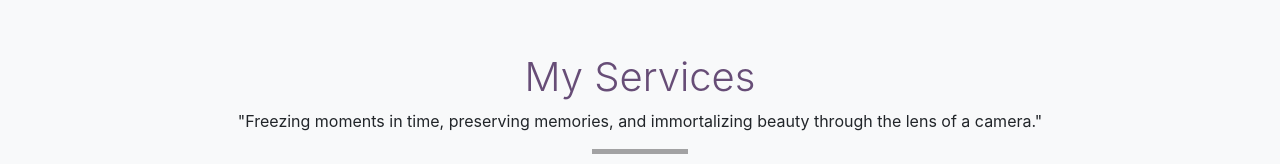
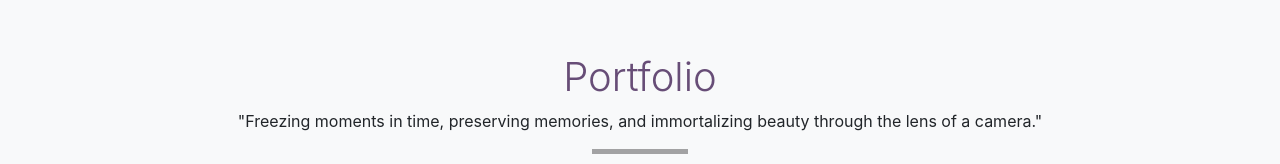
Before and after one commit to FarhanHamim/Portfolio, a plain HTML site: page index.html in a window 1280 px wide. Shown: the part 2443-2607 px from the top of the page. Drawn offline with nearby package versions, Linux system fonts and the light colour scheme.

Commit message:
Update index.html

```diff
--- a/index.html
+++ b/index.html
@@ -121,7 +121,7 @@
   <section id="portfolio" class="bg-light">
         <div class="container">
             <div class="text-center pt-5">
-                <h2 class="display-4 pt-5">My Services</h2>
+                <h2 class="display-4 pt-5">Portfolio</h2>
                 <p class="lead1">"Freezing moments in time, preserving memories, and immortalizing beauty through the lens of a camera."</p>
                 <div class="block"></div>
             </div>
```
